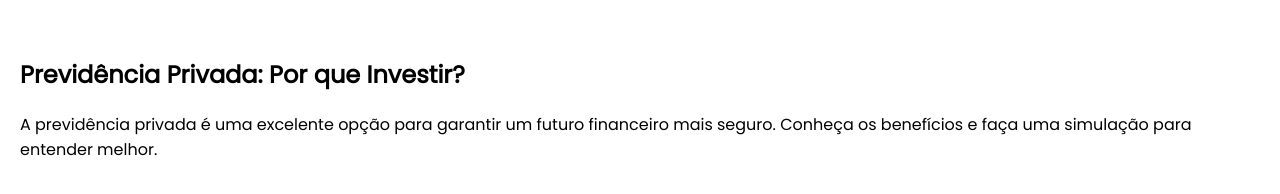
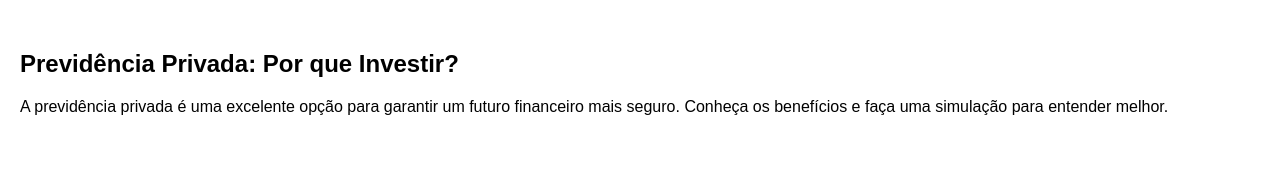
Before and after one commit to TheJ210904/tst, a plain HTML site: page prova/index.html in a window 1280 px wide. Shown: the part 48-242 px from the top of the page. Drawn offline with Linux system fonts and the light colour scheme; files that its build step writes are made by us from their sources; files whose address does not match are found by name.

Commit message:
Update style.css

```diff
--- a/prova/style.css
+++ b/prova/style.css
@@ -1,5 +1,5 @@
 body {
-    font-family: 'Poppins', sans-serif;
+    font-family: 'Poppins-regular', sans-serif;
     margin: 0;
     padding: 0;
 }
```
